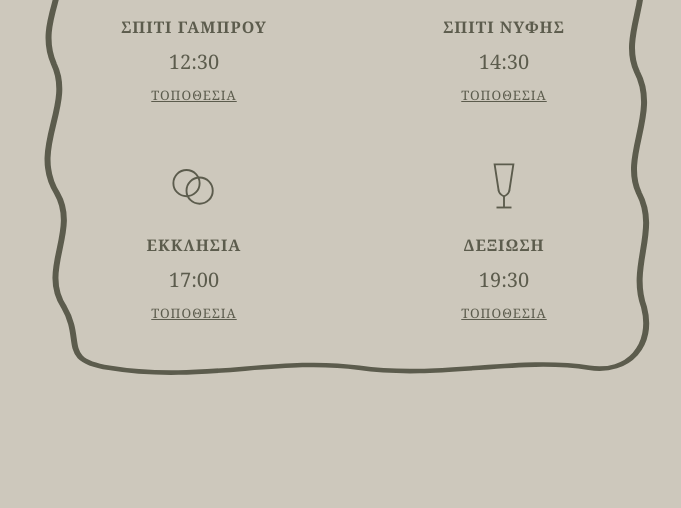
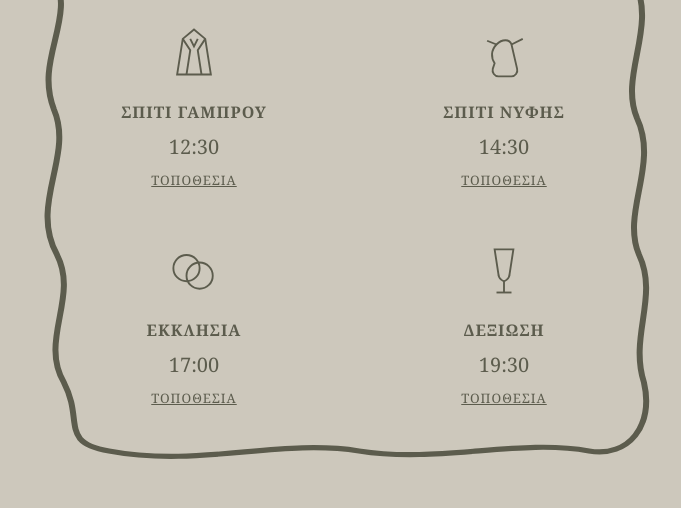
Before and after one commit to elazarou27/wedding-invitation, a plain HTML site: page index.html in a window 1280 px wide. Shown: the part 340-848 px from the top of the page, without its empty margins (291-972 px from the left). Before the commit the page ends 800 px from the top, so only its background shows below. Drawn offline with nearby package versions, Linux system fonts and the light colour scheme.

Commit message:
Update index.html

```diff
--- a/index.html
+++ b/index.html
@@ -22,7 +22,7 @@
       max-width:700px;
       margin:auto;
       position:relative;
-      padding:90px 50px 60px;
+      padding:175px 50px 60px;
     }
 
     .frame-svg{
@@ -103,8 +103,8 @@
     }
 
     @media(max-width:600px){
-      .frame-wrap{ padding:70px 25px 40px; }
-      .names{ font-size:34px; }
+      .frame-wrap{ padding:150px 25px 40px; }
+      .names{ font-size:30px; }
       .cards{ row-gap:35px; }
       .card svg.icon{ width:48px; height:48px; }
     }
@@ -118,7 +118,7 @@
   <!-- Decorative wavy frame + bow -->
   <svg class="frame-svg" viewBox="0 0 700 900" preserveAspectRatio="none" xmlns="http://www.w3.org/2000/svg">
     <path d="
-      M 60 140
+      M 60 110
       C 30 200, 30 260, 55 320
       C 78 375, 35 420, 55 480
       C 75 535, 30 590, 58 650
@@ -131,16 +131,16 @@
       C 622 600, 660 545, 638 490
       C 620 440, 658 385, 636 330
       C 620 285, 650 230, 630 170
-      C 615 130, 580 105, 530 100
-      C 470 95, 440 120, 390 102
-      C 350 88, 350 88, 310 102
-      C 260 120, 230 95, 170 100
-      C 120 105, 80 110, 60 140
+      C 615 110, 580 80, 530 78
+      C 470 76, 440 100, 390 84
+      C 350 72, 350 72, 310 84
+      C 260 100, 230 76, 170 78
+      C 120 80, 80 85, 60 110
       Z"
           fill="none" stroke="#5c5c4d" stroke-width="6" stroke-linecap="round"/>
 
     <!-- Bow -->
-    <g transform="translate(350,55)" stroke="#5c5c4d" stroke-width="6" fill="none" stroke-linecap="round" stroke-linejoin="round">
+    <g transform="translate(350,25)" stroke="#5c5c4d" stroke-width="6" fill="none" stroke-linecap="round" stroke-linejoin="round">
       <path d="M 0 5 C -25 -25, -75 -25, -95 0 C -110 18, -90 35, -55 25 C -30 18, -15 8, 0 5 Z"/>
       <path d="M 0 5 C 25 -25, 75 -25, 95 0 C 110 18, 90 35, 55 25 C 30 18, 15 8, 0 5 Z"/>
       <path d="M -10 8 C -25 35, -35 60, -28 90"/>
```
